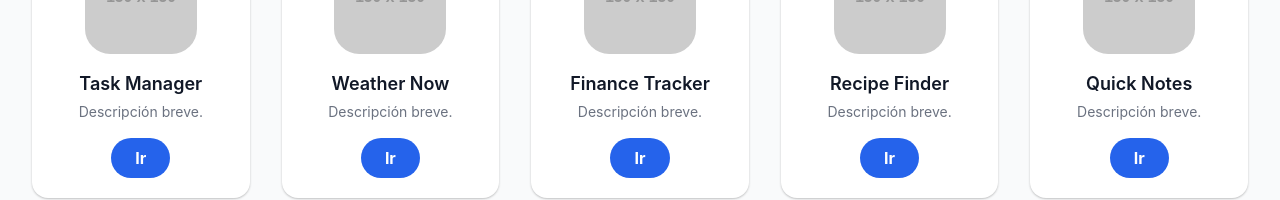
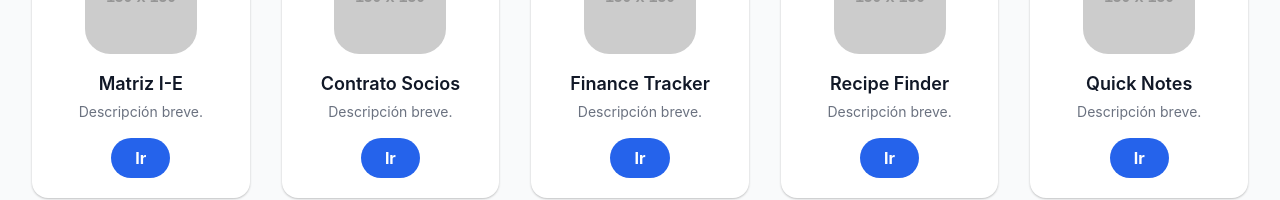
Before and after one commit to alanisin/martrix, a plain HTML site: page index.html in a window 1280 px wide. Shown: the part 310-510 px from the top of the page. Drawn offline with nearby package versions, Linux system fonts and the light colour scheme; placeholder pictures from the web are drawn by us.

Commit message:
Update index.html

```diff
--- a/index.html
+++ b/index.html
@@ -62,8 +62,8 @@
         // --- App Data ---
         // An array of objects defining the 10 apps with image URLs.
         const apps = [
-            { name: 'Task Manager', imageUrl: 'https://placehold.co/150x150/007AFF/ffffff?text=Tasks' },
-            { name: 'Weather Now', imageUrl: 'https://placehold.co/150x150/34C759/ffffff?text=Weather' },
+            { name: 'Matriz I-E', imageUrl: 'https://placehold.co/150x150/007AFF/ffffff?text=Tasks' },
+            { name: 'Contrato Socios', imageUrl: 'https://placehold.co/150x150/34C759/ffffff?text=Weather' },
             { name: 'Finance Tracker', imageUrl: 'https://placehold.co/150x150/FF9500/ffffff?text=Finance' },
             { name: 'Recipe Finder', imageUrl: 'https://placehold.co/150x150/FF3B30/ffffff?text=Recipes' },
             { name: 'Quick Notes', imageUrl: 'https://placehold.co/150x150/FFCC00/ffffff?text=Notes' },
```
